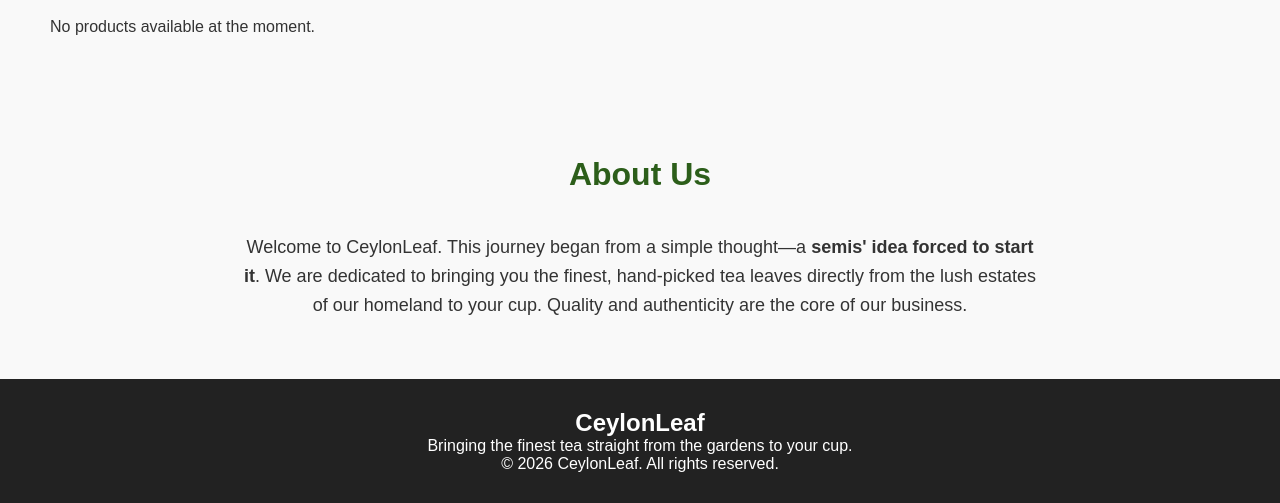
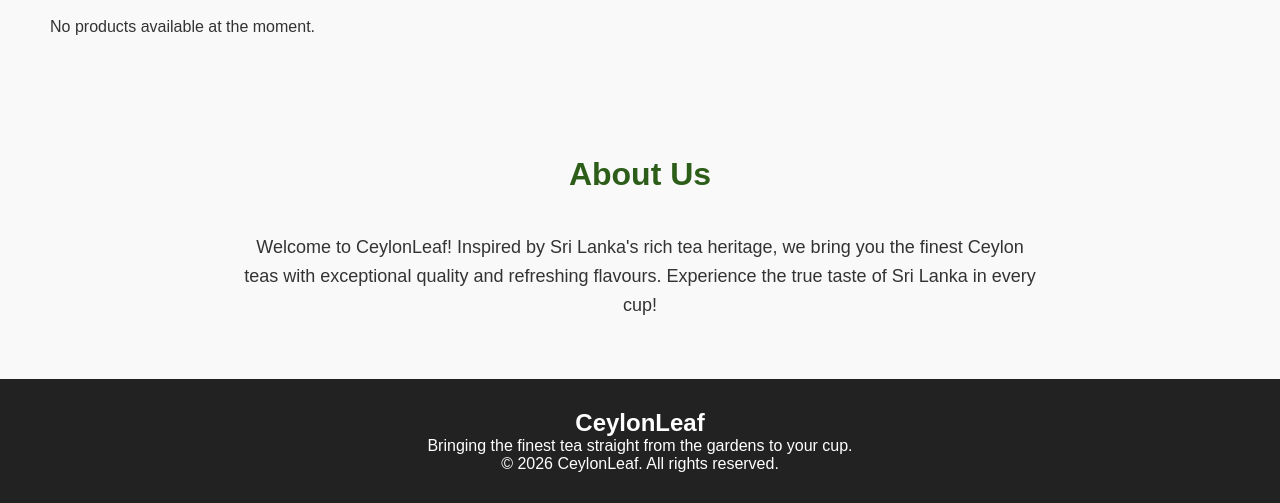
Before and after one commit to semidulanga2004-art/Ceylon_Leaf, a PHP site: page /index.php in a window 1280 px wide. Shown: the part 665-1168 px from the top of the page. Run offline with PHP 8.4, Linux system fonts and the light colour scheme; data that the repository does not hold is empty.

Commit message:
Change the about

```diff
--- a/index.php
+++ b/index.php
@@ -81,7 +81,7 @@
     <!-- About Us Section -->
     <section class="about-us" id="aboutus">
         <h2 class="section-title">About Us</h2>
-        <p>Welcome to CeylonLeaf. This journey began from a simple thought—a <strong>semis' idea forced to start it</strong>. We are dedicated to bringing you the finest, hand-picked tea leaves directly from the lush estates of our homeland to your cup. Quality and authenticity are the core of our business.</p>
+        <p>Welcome to CeylonLeaf! Inspired by Sri Lanka's rich tea heritage, we bring you the finest Ceylon teas with exceptional quality and refreshing flavours. Experience the true taste of Sri Lanka in every cup!</p>
     </section>
 
     <!-- Include Footer -->
```
